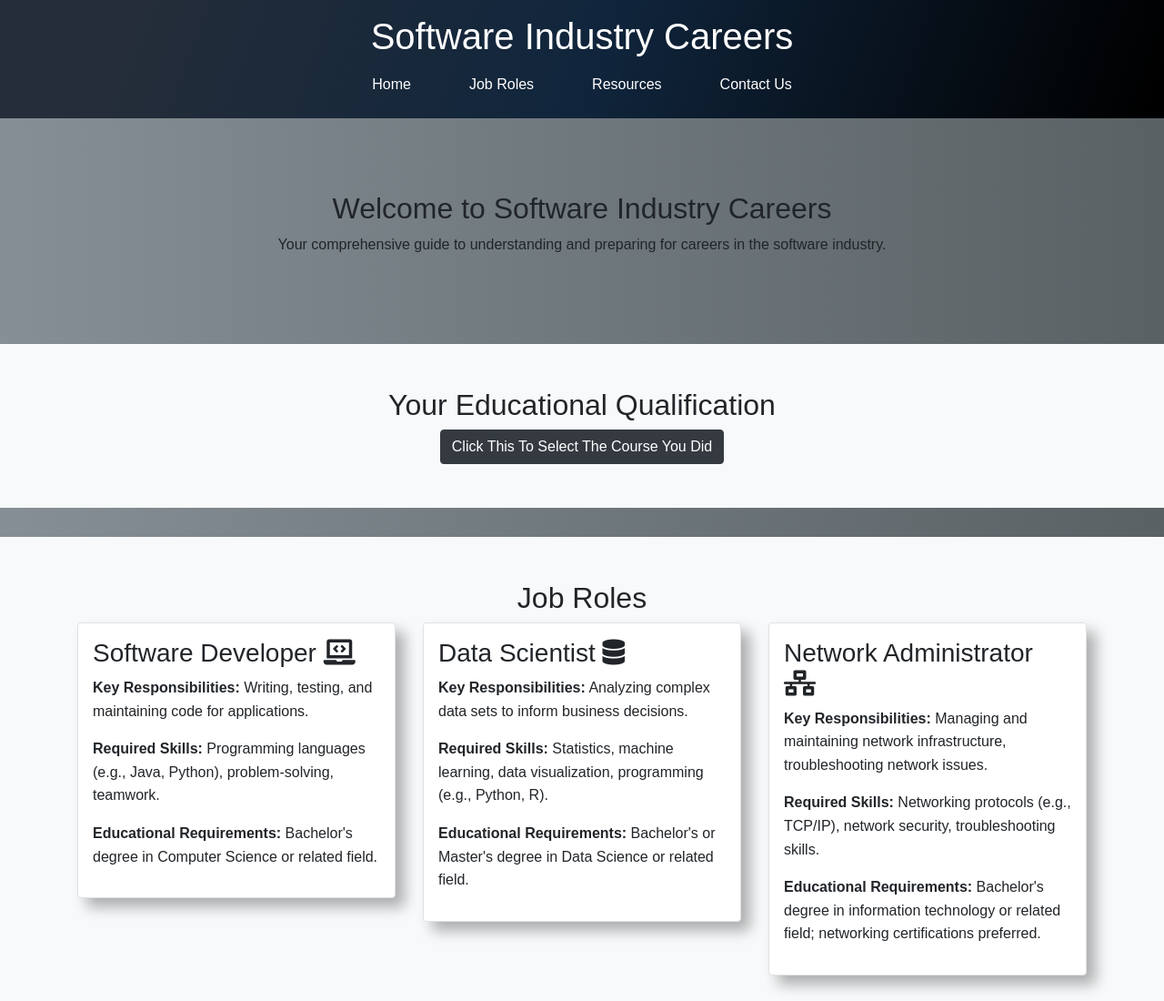
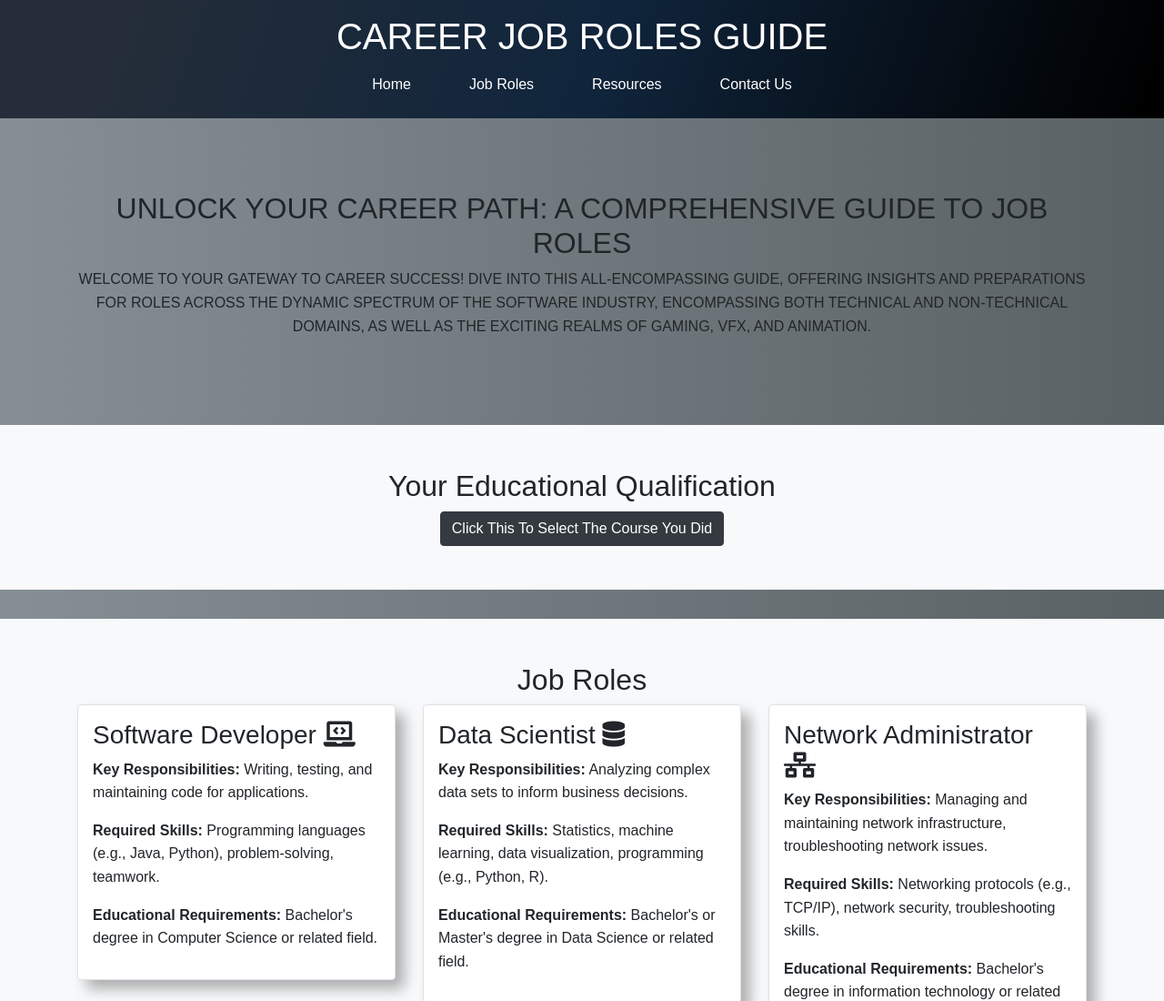
Before and after one commit to GTK-THANGELLA-17/Career-job-Roles-Guide, a plain HTML site: page index.html in a window 1280 px wide. Shown: the top 1100 px of the page at 91% size. Drawn offline with nearby package versions, Linux system fonts and the light colour scheme.

Commit message:
Update index.html

```diff
--- a/index.html
+++ b/index.html
@@ -106,7 +106,7 @@ box-shadow: 10px 10px 15px rgba(0, 0, 0, 0.3);
 </head>
 <body>
     <header class="bg-dark text-white text-center py-3">
-        <h1>Software Industry Careers</h1>
+        <h1>CAREER JOB ROLES GUIDE</h1>
         <nav>
             <ul class="nav justify-content-center">
                 <li class="nav-item"><a class="nav-link text-white" href="#home">Home</a></li>
@@ -119,8 +119,8 @@ box-shadow: 10px 10px 15px rgba(0, 0, 0, 0.3);
 
     <section id="home" class="text-center py-5">
         <div class="container">
-            <h2>Welcome to Software Industry Careers</h2>
-            <p>Your comprehensive guide to understanding and preparing for careers in the software industry.</p>
+            <h2>UNLOCK YOUR CAREER PATH: A COMPREHENSIVE GUIDE TO JOB ROLES</h2>
+            <p>WELCOME TO YOUR GATEWAY TO CAREER SUCCESS! DIVE INTO THIS ALL-ENCOMPASSING GUIDE, OFFERING INSIGHTS AND PREPARATIONS FOR ROLES ACROSS THE DYNAMIC SPECTRUM OF THE SOFTWARE INDUSTRY, ENCOMPASSING BOTH TECHNICAL AND NON-TECHNICAL DOMAINS, AS WELL AS THE EXCITING REALMS OF GAMING, VFX, AND ANIMATION.</p>
         </div>
     </section>
 
```
